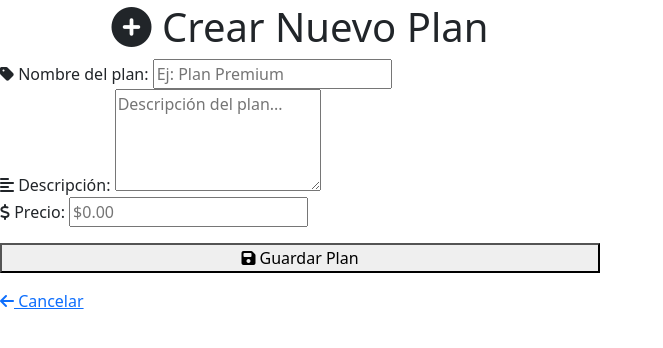
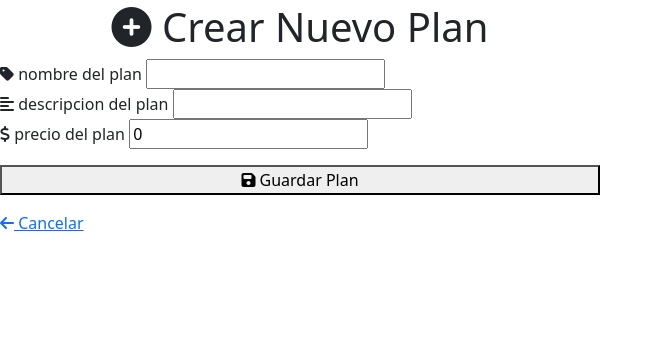
Before and after one commit to MaxEzequiel/Deimos, a Django app: page /create-plan/ in a window 1280 px wide. Shown: the part 53-401 px from the top of the page, without its empty margins (0-663 px from the left). Run offline with Django 5.2, Linux system fonts and the light colour scheme; a user stored in the database is signed in.

Commit message:
length validator in edit_plan and create_plan view

```diff
--- a/crud_auth_original/plans/forms.py
+++ b/crud_auth_original/plans/forms.py
@@ -1,7 +1,32 @@
 from django import forms
 from .models import Plan
+from django.core.exceptions import ValidationError
+from django.core.validators import MaxLengthValidator,MinLengthValidator
+
+def plan_name_unique_validator(value):
+    if Plan.objects.filter(name=value).exists():
+        raise ValidationError("este nombre de plan ya se encuentra registrado")
+
+def plan_description_unique_validator(value):
+    if Plan.objects.filter(name=value).exists():
+        raise ValidationError("esta descripcion ya se encuentra en uso")
+
 
 class PlanForm(forms.ModelForm):
+    name = forms.CharField(
+        validators=[plan_name_unique_validator,
+                    MinLengthValidator(3,"El nombre del plan debe tener al menos 3 caracteres"),
+                    MaxLengthValidator(50, "El nombre del plan no debe superar los 50 caracteres")],
+        label="nombre del plan"
+    )
+
+    description = forms.CharField(
+        validators=[plan_description_unique_validator,
+                    MinLengthValidator(5, "La descripcion debe tener al menos 5 caracteres"),
+                    MaxLengthValidator(180,"La descripcion del plan no debe superar los 180 caracteres")],
+        label="descripcion del plan"
+    )
+
     class Meta:
         model = Plan
         fields = ["name", "description", "base_price"]
--- a/crud_auth_original/plans/models.py
+++ b/crud_auth_original/plans/models.py
@@ -1,10 +1,9 @@
 from django.db import models
-
 
 class Plan(models.Model):
     name = models.CharField(max_length=60, blank=True, null=True)
     description = models.CharField(max_length=60, blank=True, null=True)
-    base_price = models.DecimalField(decimal_places=2, max_digits=10)
+    base_price = models.DecimalField(decimal_places=2, max_digits=10, null=True, blank=True, default=0)
 
     class Meta:
         db_table = "planes_plan"  # tabla existente en db.sqlite3
--- a/crud_auth_original/plans/templates/create_plan.html
+++ b/crud_auth_original/plans/templates/create_plan.html
@@ -11,24 +11,33 @@
         {% csrf_token %}
 
         <div class="form-group">
-            <label for="nombre">
-                <i class="fas fa-tag"></i> Nombre del plan:
+            <label for="{{ plan_form.name.id_for_label }}">
+                <i class="fas fa-tag"></i> {{ plan_form.name.label }}
             </label>
-            <input type="text" name="nombre" id="nombre" placeholder="Ej: Plan Premium" required>
+            {{ plan_form.name }}
+            {% if plan_form.name.errors %}
+            <div style="color: red; margin-top: 5px;">{{ plan_form.name.errors }}</div>
+            {% endif %}
         </div>
 
         <div class="form-group">
-            <label for="descripcion">
-                <i class="fas fa-align-left"></i> Descripción:
+            <label for="{{ plan_form.description.id_for_label }}">
+                <i class="fas fa-align-left"></i> {{ plan_form.description.label }}
             </label>
-            <textarea name="descripcion" id="descripcion" rows="4" placeholder="Descripción del plan..."></textarea>
+            {{ plan_form.description }}
+            {% if plan_form.description.errors %}
+            <div style="color: red; margin-top: 5px;">{{ plan_form.description.errors }}</div>
+            {% endif %}
         </div>
 
         <div class="form-group">
-            <label for="precio">
-                <i class="fas fa-dollar-sign"></i> Precio:
+            <label for="{{ plan_form.base_price.id_for_label }}">
+                <i class="fas fa-dollar-sign"></i> {{ plan_form.base_price.label }}
             </label>
-            <input type="text" name="precio" id="precio" placeholder="$0.00" required>
+            {{ plan_form.base_price }}
+            {% if plan_form.base_price.errors %}
+            <div style="color: red; margin-top: 5px;">{{ plan_form.base_price.errors }}</div>
+            {% endif %}
         </div>
 
         <button type="submit" class="btn-create w-100 mt-3">
--- a/crud_auth_original/plans/views.py
+++ b/crud_auth_original/plans/views.py
@@ -13,14 +13,14 @@ from plans.forms import PlanForm
 @login_required
 def create_plan(request):
     if request.method == "POST":
-        Plan.objects.create(
-            name=request.POST.get("nombre", ""),
-            description=request.POST.get("descripcion", ""),
-            base_price=float(request.POST.get("precio", 0) or 0),
-        )
-        return redirect("home")
+        plan = PlanForm(request.POST)
+        if plan.is_valid():
+            plan.save()
+            return redirect("home")
+        else:
+            return render(request, "create_plan.html", {"plan_form": plan})
     else:
-        return render(request, "create_plan.html")
+        return render(request, "create_plan.html", {"plan_form": PlanForm()})
 
 @login_required
 def list_plans(request):
```
Also changed, not shown: crud_auth_original/db.sqlite3, crud_auth_original/plans/migrations/0004_alter_plan_base_price.py (added).
